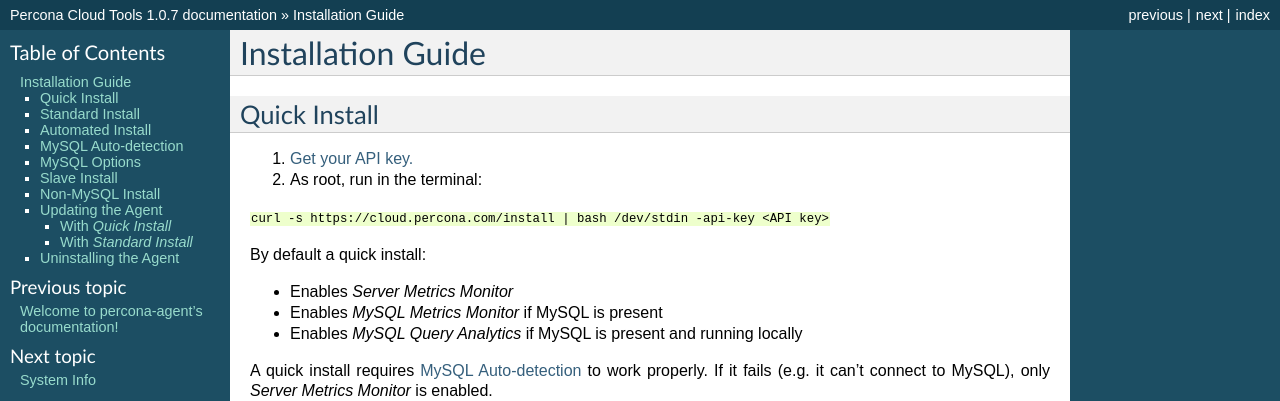
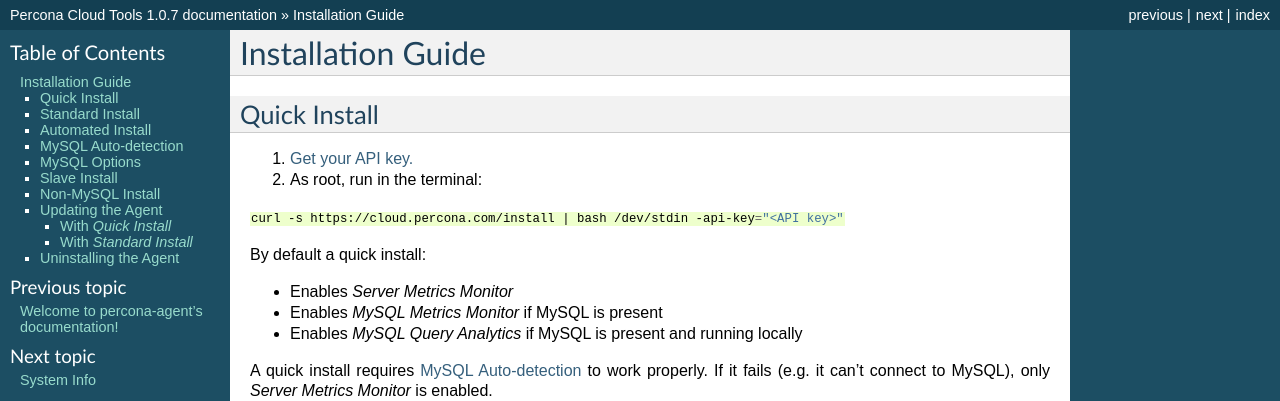
Before and after one commit to percona/cloud-tools, a Sphinx documentation site: the page built from doc/Install.rst, in a window 1280 px wide and 900 px high. Shown: the top 401 px of the window. Built offline with Sphinx 7.4.7, drawn with Linux system fonts in a browser that asks for light colours.

```diff
--- a/doc/Install.rst
+++ b/doc/Install.rst
@@ -15,7 +15,7 @@ Quick Install
 1. `Get your API key. <https://cloud.percona.com/api-key>`_
 2. As root, run in the terminal:
 
-:sh:`curl -s https://cloud.percona.com/install | bash /dev/stdin -api-key <API key>`
+:sh:`curl -s https://cloud.percona.com/install | bash /dev/stdin -api-key="<API key>"`
 
 By default a quick install:
 
@@ -135,7 +135,7 @@ When new version is available
 1. `Get your api-key <https://cloud.percona.com/api-key>`_
 2. Run in terminal as root:
 
-:sh:`curl -s https://cloud.percona.com/install | bash /dev/stdin -api-key <API key>`
+:sh:`curl -s https://cloud.percona.com/install | bash /dev/stdin -api-key="<API key>"`
 
 With *Standard Install*
 =======================
```
